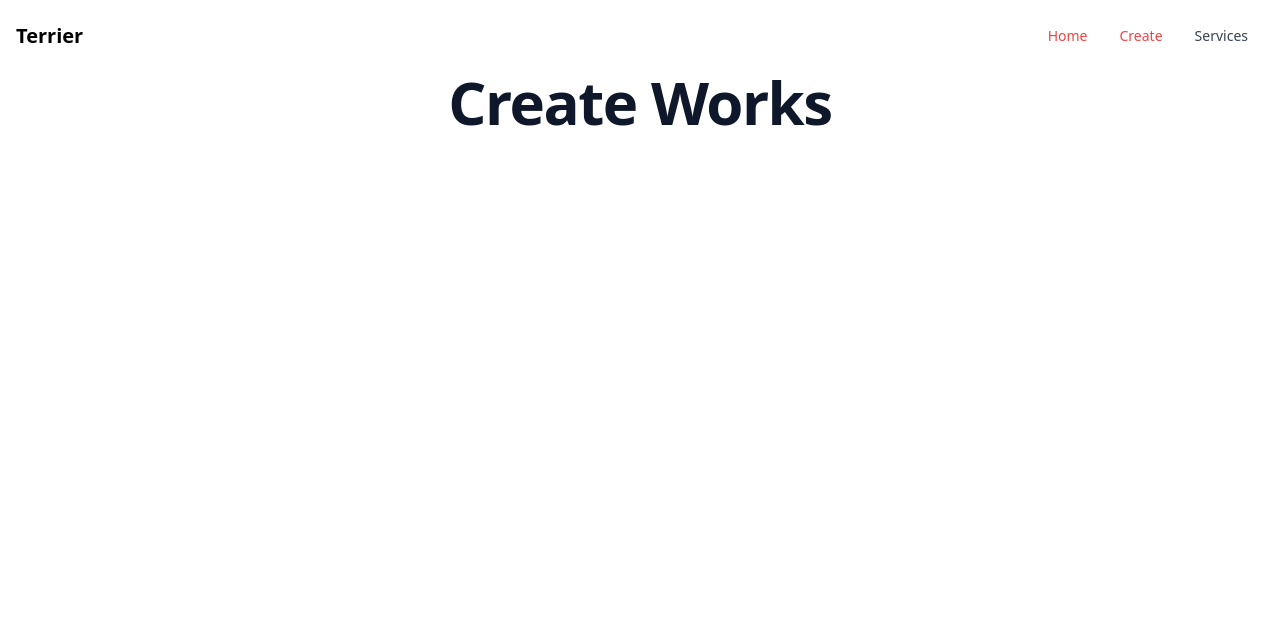
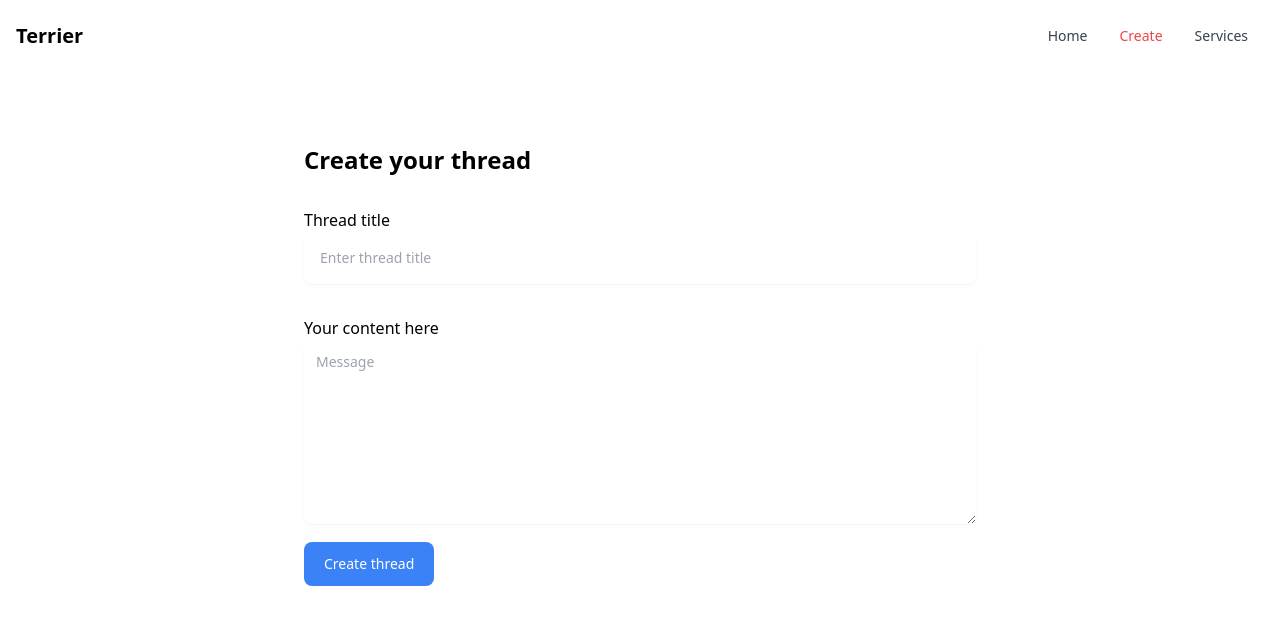
Before and after one commit to vchho/terrier, a Next.js app: page /create in a window 1280 px wide. Shown: the top 624 px of the page. Built offline with nearby package versions, Linux system fonts and the light colour scheme.

Commit message:
Form created on create page

```diff
--- a/package.json
+++ b/package.json
@@ -14,7 +14,8 @@
     "nanoid": "^4.0.0",
     "next": "12.3.1",
     "react": "18.2.0",
-    "react-dom": "18.2.0"
+    "react-dom": "18.2.0",
+    "react-hook-form": "^7.39.4"
   },
   "devDependencies": {
     "@types/node": "18.11.5",
--- a/src/components/Navbar.tsx
+++ b/src/components/Navbar.tsx
@@ -33,9 +33,9 @@ export const Navbar = () => {
             xmlns="http://www.w3.org/2000/svg"
           >
             <path
-              fill-rule="evenodd"
+              fillRule="evenodd"
               d="M3 5a1 1 0 011-1h12a1 1 0 110 2H4a1 1 0 01-1-1zM3 10a1 1 0 011-1h12a1 1 0 110 2H4a1 1 0 01-1-1zM3 15a1 1 0 011-1h12a1 1 0 110 2H4a1 1 0 01-1-1z"
-              clip-rule="evenodd"
+              clipRule="evenodd"
             ></path>
           </svg>
         </button>
@@ -48,7 +48,7 @@ export const Navbar = () => {
               >
                 <a
                   className={
-                    router.pathname === "/create"
+                    router.pathname === "/"
                       ? "text-red-500"
                       : "block py-2 pr-4 pl-3 text-gray-700 rounded hover:bg-gray-100 md:hover:bg-transparent md:border-0 md:hover:text-blue-700 md:p-0 dark:text-gray-400 md:dark:hover:text-white dark:hover:bg-gray-700 dark:hover:text-white md:dark:hover:bg-transparent"
                   }
--- a/src/pages/create.tsx
+++ b/src/pages/create.tsx
@@ -23,21 +23,51 @@ type Thread = {
 const CreateThread = () =>
   //   props: InferGetServerSidePropsType<typeof getServerSideProps>
   {
-    //   console.log(props.threads);
     return (
       <>
         <Navbar />
-
-        <h1 className="text-slate-900 font-extrabold text-4xl sm:text-5xl lg:text-6xl tracking-tight text-center">
-          Create Works
-        </h1>
-        <div>
-          {/* {props.threads.map((thread) => (
-          <div key={thread.id}>
-            <h2>{thread.title}</h2>
-            <p>{thread.content}</p>
+        <div className="antialiased p-6 min-h-screen items-stretch relative">
+          <div className="max-w-xl mx-auto py-12 md:max-w-2xl">
+            <h2 className="text-2xl font-bold">Create your thread</h2>
+            {/* Form */}
+            <form>
+              <div className="mt-8 w-full">
+                <label className="label">
+                  <span className="label-text font-seimbold text-base">
+                    Thread title
+                  </span>
+                </label>
+                <input
+                  type="text"
+                  className="w-full rounded-lg border-gray-500 p-4 pr-12 text-sm shadow-sm"
+                  placeholder="Enter thread title"
+                />
+              </div>
+              <div className="mt-8 w-full">
+                <label className="label">
+                  <span className="label-text font-seimbold text-base">
+                    Your content here
+                  </span>
+                </label>
+                <textarea
+                  className="w-full rounded-lg border-gray-500 p-3 text-sm shadow-sm"
+                  placeholder="Message"
+                  rows={8}
+                  id="message"
+                ></textarea>
+              </div>
+              {/* Create thread button */}
+              <div className="flex items-center my-3">
+                <button
+                  type="submit"
+                  className="inline-block rounded-lg bg-blue-500 px-5 py-3 text-sm font-medium text-white"
+                >
+                  Create thread
+                </button>
+              </div>
+            </form>
+            {/* End Form */}
           </div>
-        ))} */}
         </div>
       </>
     );
```
Also changed, not shown: 1 other file (tests, documents, lock files or other folders).
